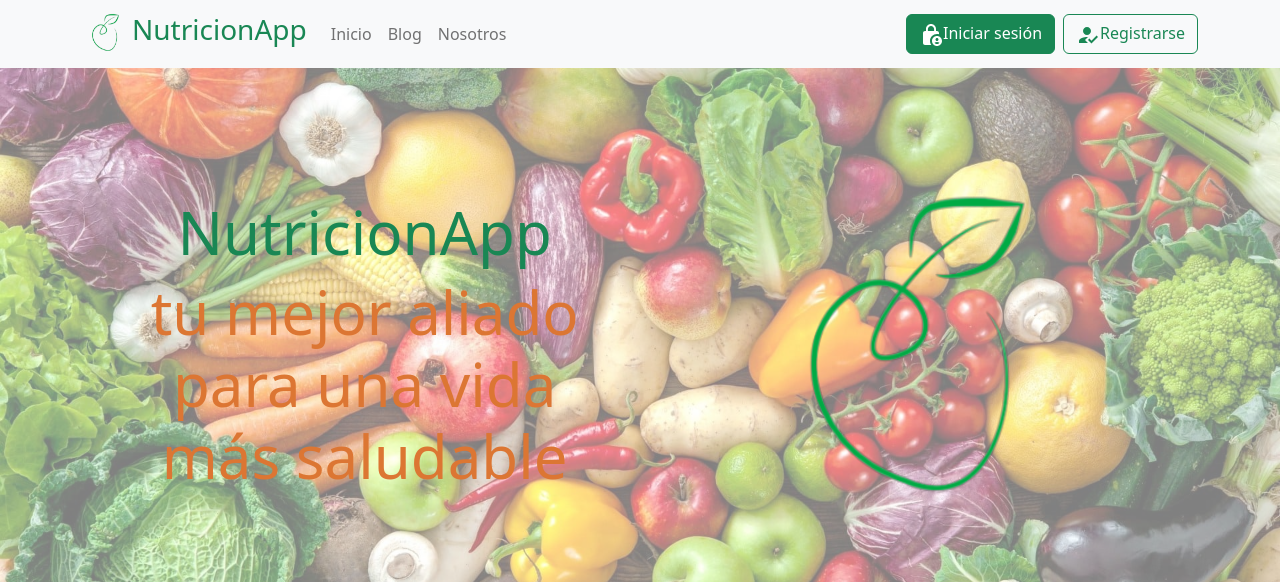
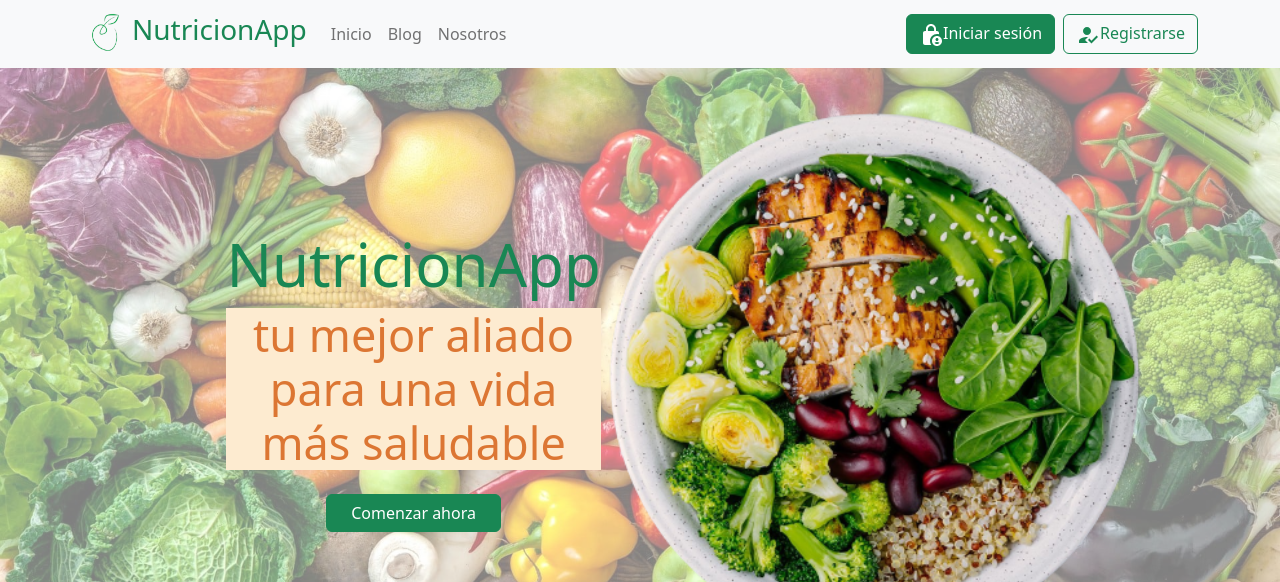
Before and after one commit to Nutricionapp/app, a React (Create React App) app in the folder nutricionapp/: page / in a window 1280 px wide. Shown: the top 582 px of the page. Built offline with nearby package versions, Linux system fonts and the light colour scheme.

Commit message:
home page without footer

```diff
--- a/nutricionapp/src/App.css
+++ b/nutricionapp/src/App.css
@@ -66,14 +66,24 @@
     height: 100%;
 }
 
+.secondary-container{
+  background-image: url("./assets/plato.png");
+  background-position: 80% 90%;
+  background-size:contain;
+  background-repeat: no-repeat;
+  width: 100vw;
+  height: 70vh;
+}
+
 .title{
   font-size: 60px;
   color: #198754;
 }
 
 .title-secondary{
-  font-size: 60px;
+  font-size: 45px;
   color: #DC7633;
+  background-color: #FDEBD0;
 }
 
 .container-white{
--- a/nutricionapp/src/components/Navbar.js
+++ b/nutricionapp/src/components/Navbar.js
@@ -36,8 +36,8 @@ const NavbarAll = () => {
             <Nav.Link href="/blog">Blog</Nav.Link>
             <Nav.Link href="/AboutUs">Nosotros</Nav.Link>
           </Nav>
-        <Button className="mx-2" variant="success"><LockPersonIcon/>Iniciar sesión</Button>
-        <Button variant="outline-success"><HowToRegIcon/>Registrarse</Button>
+        <Button className="mx-2" variant="success" href="login"><LockPersonIcon/>Iniciar sesión</Button>
+        <Button variant="outline-success" href="register"><HowToRegIcon/>Registrarse</Button>
         </Navbar.Collapse>
       </Container>
     </Navbar>
--- a/nutricionapp/src/layouts/Main.js
+++ b/nutricionapp/src/layouts/Main.js
@@ -4,9 +4,8 @@ import NavbarAll from "../components/Navbar.js";
 
 //React-Bootstrap-components
 import Carousel from 'react-bootstrap/Carousel';
+import Button from 'react-bootstrap/Button';
 
-//Images
-import logo from "../assets/logo.png"
 
 //Icons
 import AccessTimeIcon from '@mui/icons-material/AccessTime';
@@ -18,20 +17,16 @@ const Main = () => {
     return (  <>
         <NavbarAll/>
         <div className="principal-container">
-            <div className="principal d-flex justify-content-evenly">
-                <div>
-                    <h1 className="title">
-                        NutricionApp
-                    </h1>
-                    <h1 className="title-secondary">tu mejor aliado<br/>para una vida<br/>más saludable</h1>
-                </div>
-                <div>
-                    <img
-                        alt="logo"
-                        src={logo}
-                        width="400"
-                        height="320"
-                    />
+            <div className="principal">
+                <div className="secondary-container d-flex justify-content-around align-items-center">
+                    <div>
+                        <h1 className="title">
+                            NutricionApp
+                        </h1>
+                        <h1 className="title-secondary mb-4">tu mejor aliado<br/>para una vida<br/>más saludable</h1>
+                        <Button className="mx-2 px-4" variant="success" href="login">Comenzar ahora</Button>
+                    </div>
+                    <div></div>
                 </div>
             </div>
         </div>
```
Also changed, not shown: nutricionapp/src/assets/plato.png (added).
